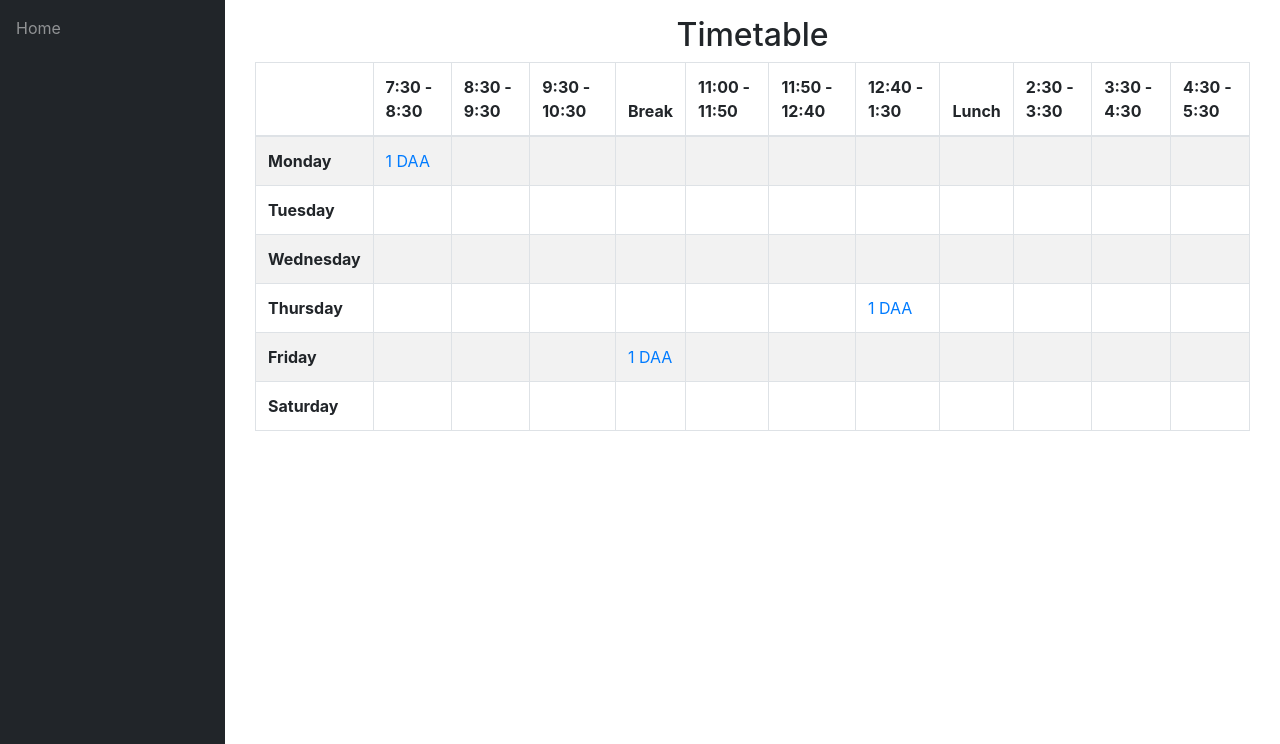
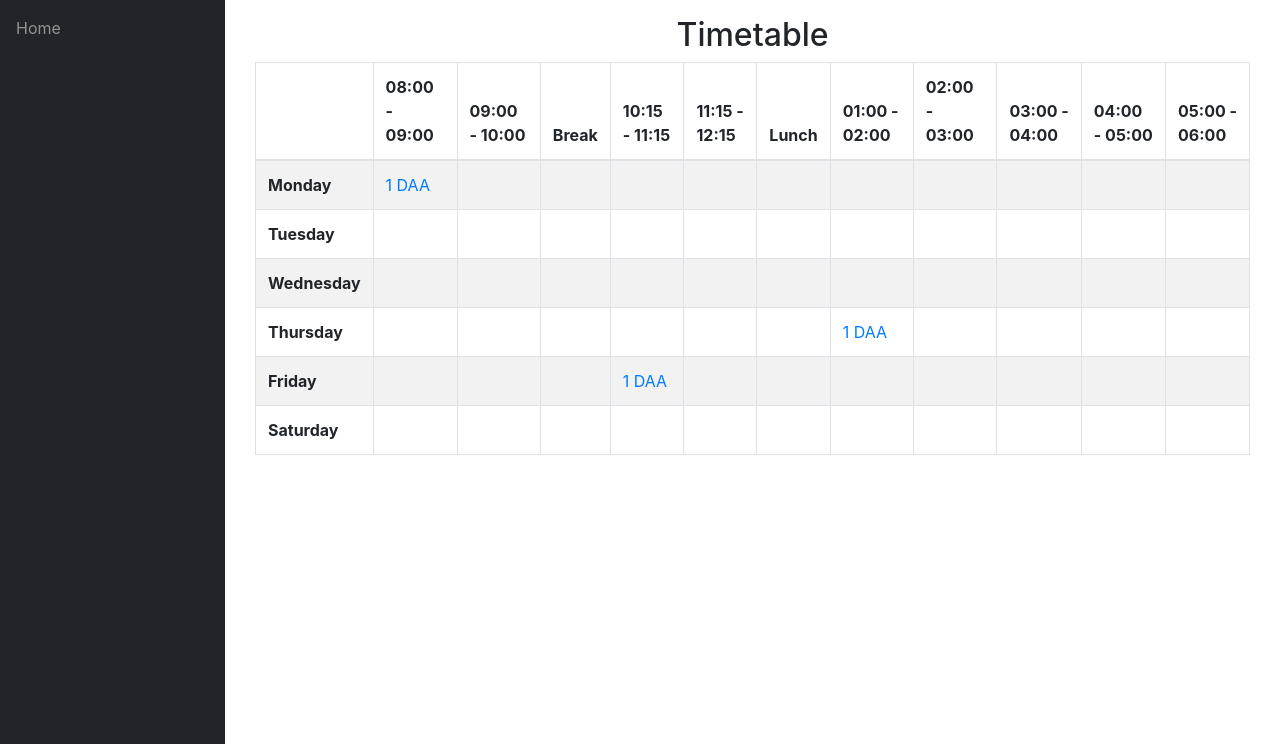
Before and after one commit to rosh6699/CollegeManagement, a Django app: a page that uses info/templates/info/t_timetable.html in a window 1280 px wide. Shown: the part 56-800 px from the top of the page. Run offline with Django 3.2, Linux system fonts and the light colour scheme; a user stored in the database is signed in; data comes from the database, SQL or seed files in the repository; parts of the project's set-up code (start-up, migrations or seed data) failed here and were passed over; some libraries are stand-ins or nearby versions.

Commit message:
Add files via upload

```diff
--- a/info/templates/info/t_timetable.html
+++ b/info/templates/info/t_timetable.html
@@ -14,18 +14,18 @@
                         <table class="col-sm-12 table table-bordered table-striped table- cf " id="dataTable" width="100%" cellspacing="0">
                             <thead class="cf">
                                 <tr>
-                                    <th>      </th>
-                                    <th>7:30 - 8:30</th>
-                                    <th>8:30 - 9:30</th>
-                                    <th>9:30 - 10:30</th>
-                                    <th>Break</th>
-                                    <th>11:00 - 11:50</th>
-                                    <th>11:50 - 12:40</th>
-                                    <th>12:40 - 1:30</th>
-                                    <th>Lunch</th>
-                                    <th>2:30 - 3:30</th>
-                                    <th>3:30 - 4:30</th>
-                                    <th>4:30 - 5:30</th>
+                                <th>      </th>
+                                <th>08:00 - 09:00</th>
+                                <th>09:00 - 10:00</th>
+                                <th>Break</th>
+                                <th>10:15 - 11:15</th>
+                                <th>11:15 - 12:15</th>
+                                <th>Lunch</th>
+                                <th>01:00 - 02:00</th>
+                                <th>02:00 - 03:00</th>
+                                <th>03:00 - 04:00</th>
+                                <th>04:00 - 05:00</th>
+                                <th>05:00 - 06:00</th>
                                 </tr>
                             </thead>
                             <tbody>
```
Also changed, not shown: info/templates/info/timetable.html (+9 -9 lines).
